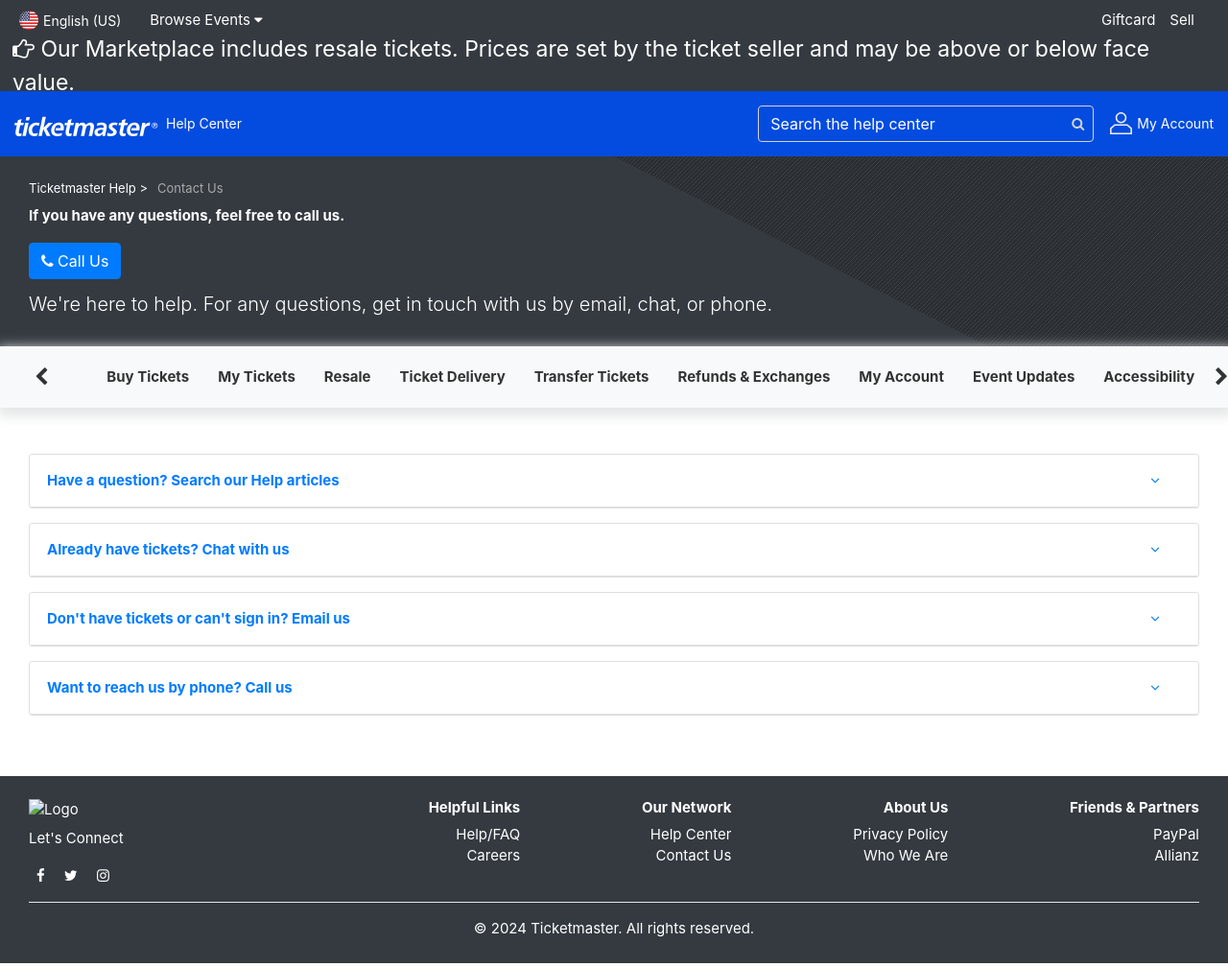
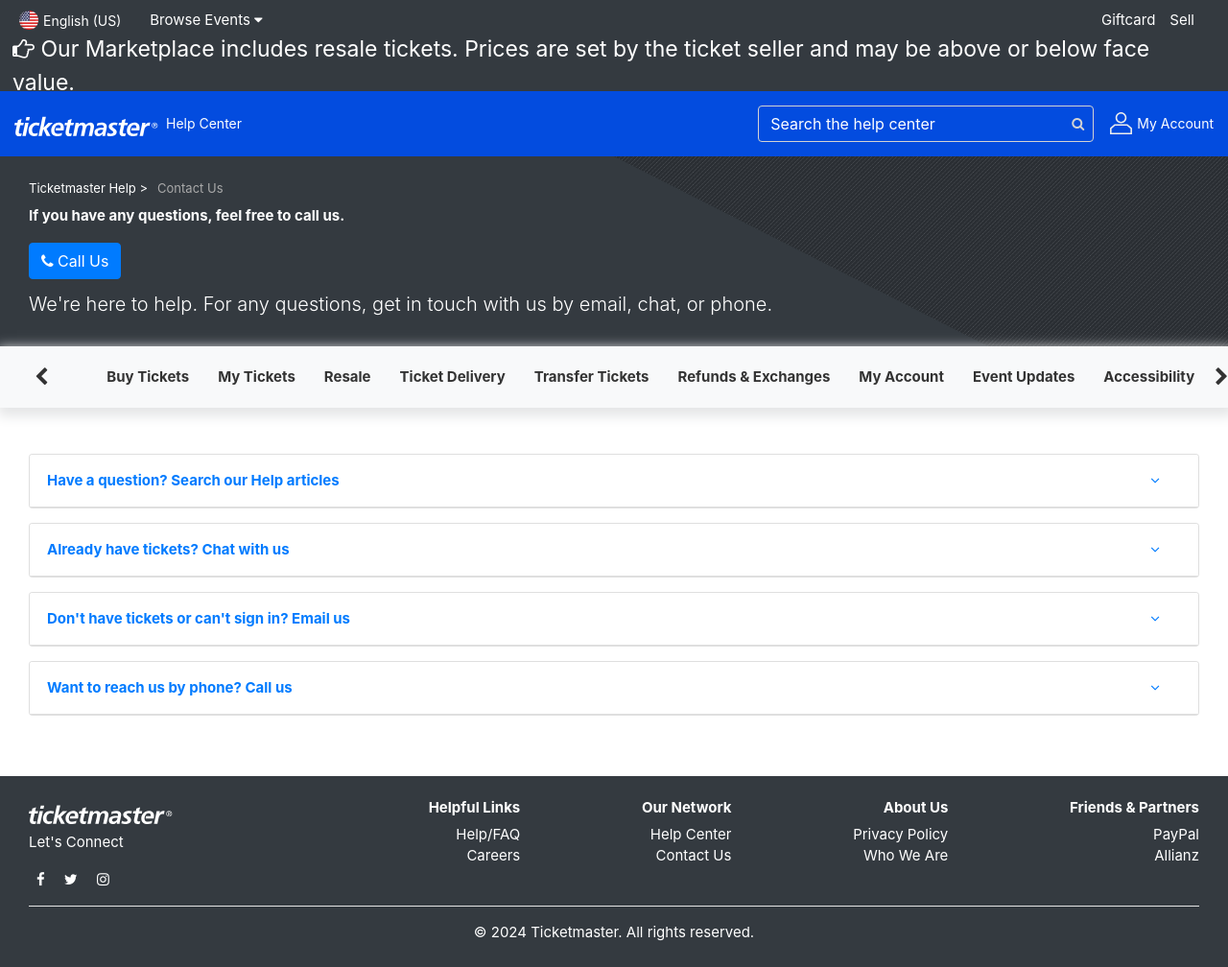
Before and after one commit to Aryan270370/tm, a plain HTML site: page index.html in a window 1280 px wide. Shown: the whole page at 96% size. Drawn offline with nearby package versions, Linux system fonts and the light colour scheme; files whose address does not match are found by name.

Commit message:
Update index.html

```diff
--- a/index.html
+++ b/index.html
@@ -183,7 +183,7 @@
             <div class="row">
                 <!-- Logo Column -->
                 <div class="col-md-4 text-center text-md-left">
-                    <img src="img/logo.svg" alt="Logo" class="footer-logo mb-2">
+                    <img src="/logo.svg" alt="Logo" class="footer-logo mb-2">
                     <p>Let's Connect</p>
                     <div>
                         <a href="tel:+18772006141" class="text-white"><i class="fa fa-facebook-f mx-2"></i></a>
```
